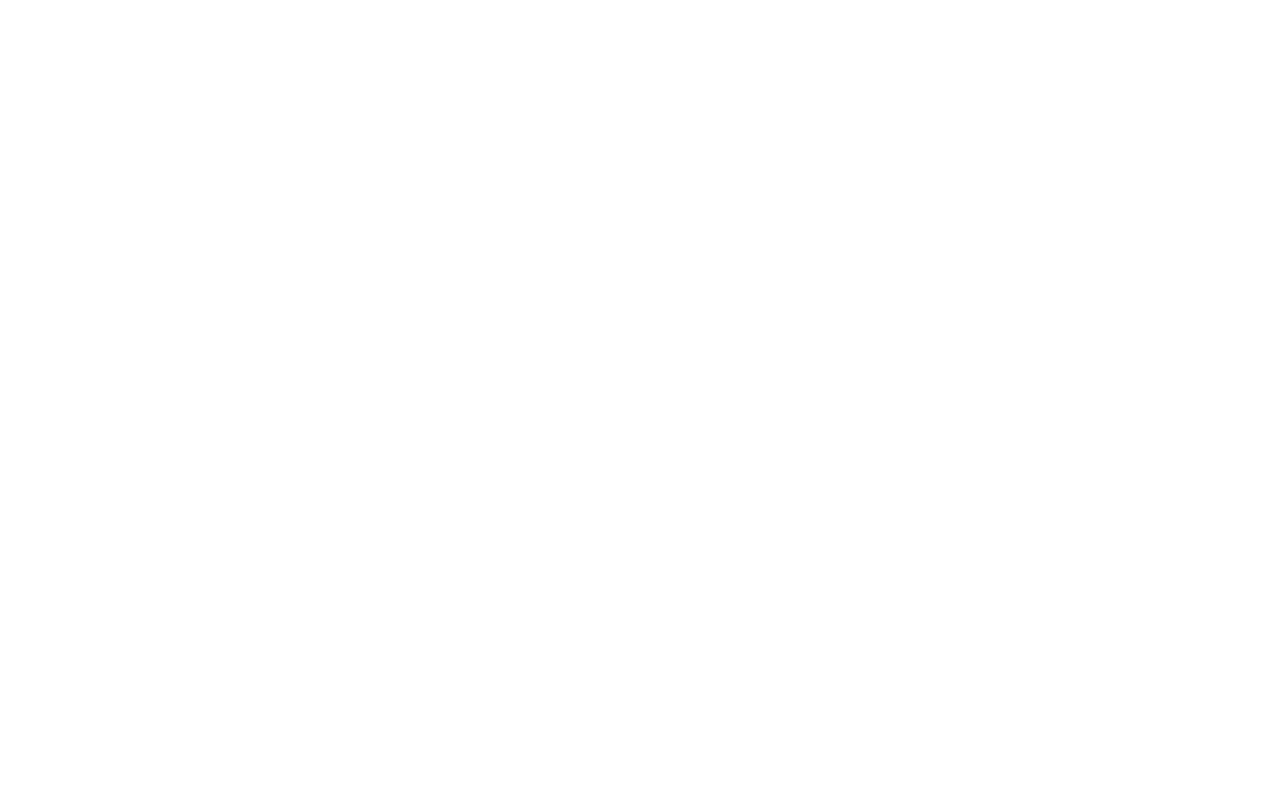
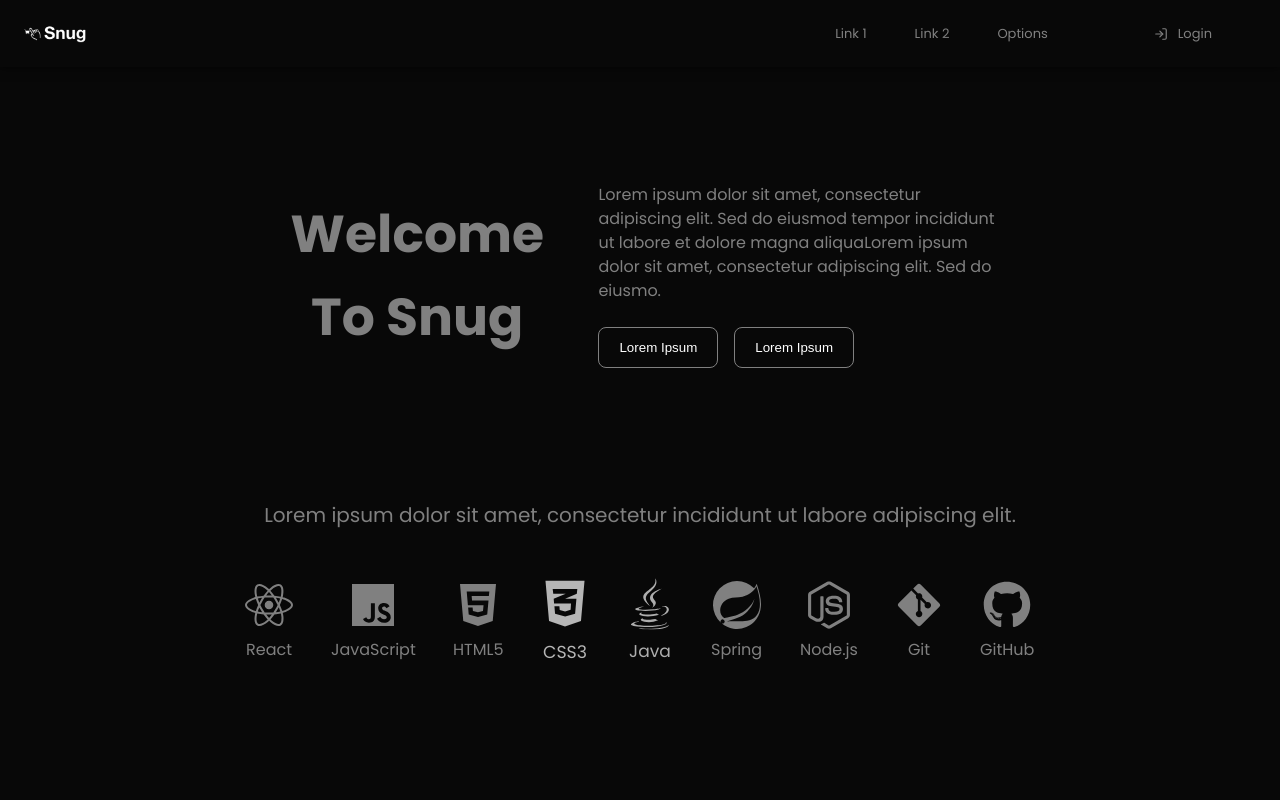
Before and after one commit to matsvincenzi/snug, a React (Create React App) app: page / in a window 1280 px wide. Shown: the top 800 px of the page. Built offline with nearby package versions, Linux system fonts and the light colour scheme.

Commit message:
feat: creating and adjusting project routes

```diff
--- a/src/index.js
+++ b/src/index.js
@@ -1,5 +1,19 @@
-import React from "react";
-import ReactDOM from "react-dom/client";
+import React from 'react'
+import ReactDOM from 'react-dom/client'
 
-const root = ReactDOM.createRoot(document.getElementById("root"));
-root.render(<React.StrictMode></React.StrictMode>);
+import { BrowserRouter, Routes, Route } from 'react-router-dom'
+import RoutesMainApp from './routes/routes'
+
+import GlobalStyled from './styles/globalstyle'
+
+const root = ReactDOM.createRoot(document.getElementById('root'))
+root.render(
+  <React.StrictMode>
+    <BrowserRouter>
+      <GlobalStyled />
+      <Routes>
+        <Route path="/*" element={<RoutesMainApp />} />
+      </Routes>
+    </BrowserRouter>
+  </React.StrictMode>,
+)
--- a/src/routes/routes.jsx
+++ b/src/routes/routes.jsx
@@ -0,0 +1,15 @@
+import { Route, Routes } from 'react-router-dom'
+import Signup from '../pages/SignUp/signUp'
+import Home from '../pages/Home/home'
+
+export default function RoutesMainApp() {
+  return (
+    <Routes>
+      <Route>
+        <Route path="/" element={<Home />}></Route>
+        <Route path="register" element={<Signup />} />
+        {/* <Route path="login" element={<Signin />} /> */}
+      </Route>
+    </Routes>
+  )
+}
```
